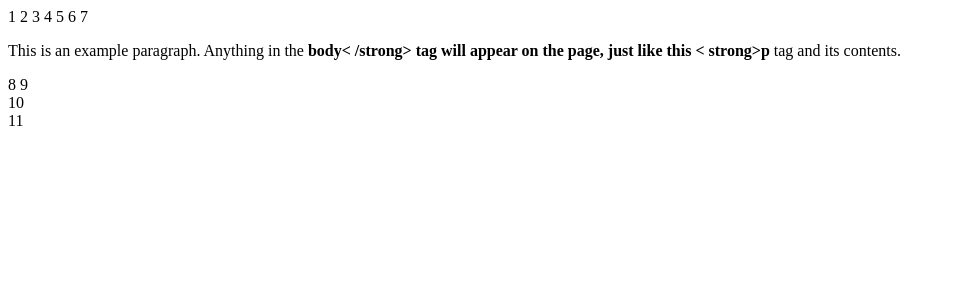
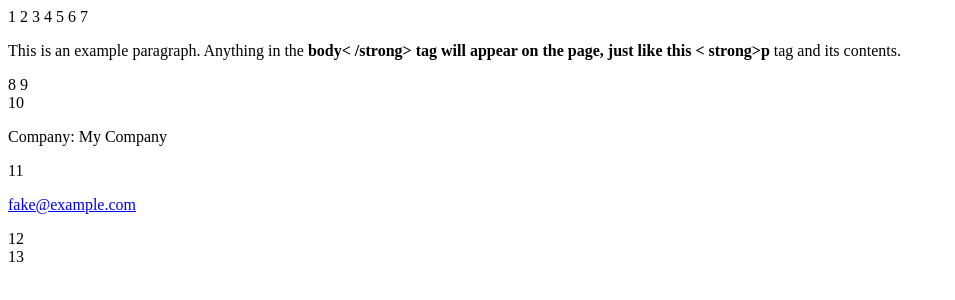
Before and after one commit to SergioBarbaMolina/-Exercise_Unit5_website, a plain HTML site: page index.html in a window 1280 px wide. Shown: the whole page, without its empty margins (0-955 px from the left). Drawn offline with Linux system fonts and the light colour scheme.

Commit message:
Contact infomration

```diff
--- a/index.html
+++ b/index.html
@@ -9,5 +9,7 @@
 strong>p</strong> tag and its contents.</p>
 8 </body>
 9 <footer>
-10 </footer>
-11 </html>
+10   <p>Company: My Company</p>
+11   <p><a href="mailto:fake@example.com">fake@example.com</a></p>
+12 </footer>
+13 </html>
```
